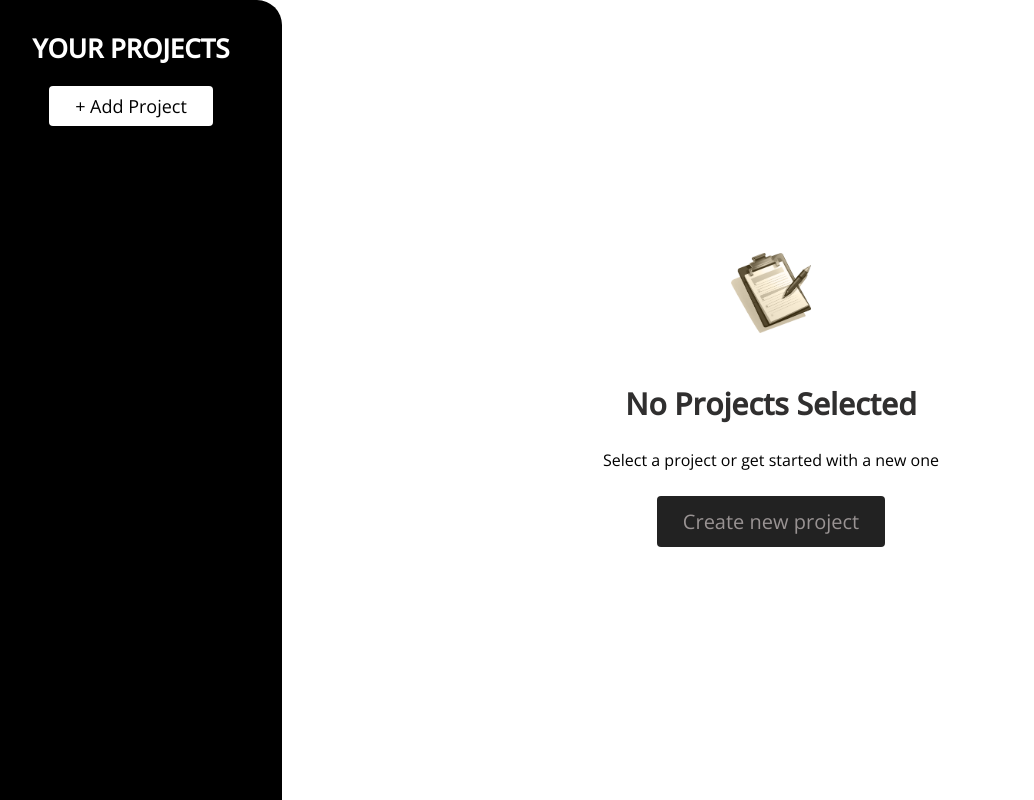
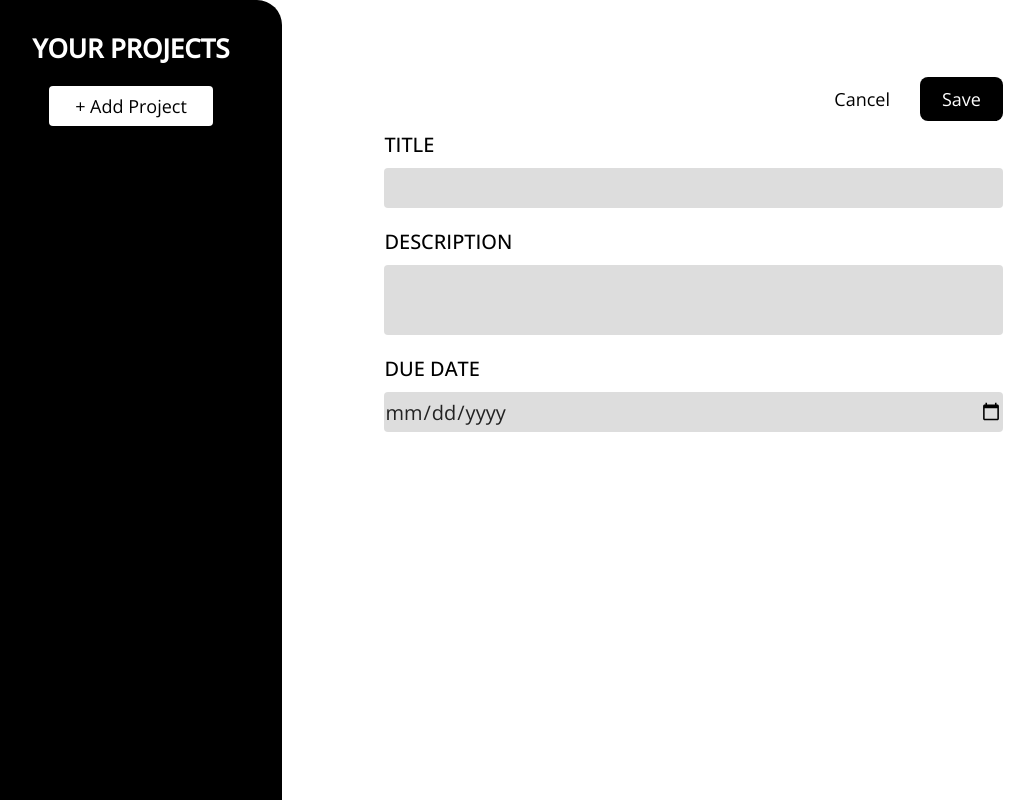
Before and after one commit to Danie3L/react-management-app, a React (Vite) app: page / in a window 1280 px wide. Both pictures are taken after a click on the button "+ Add Project". Shown: the whole page, without its empty margins (20-1054 px from the left). Built offline with nearby package versions, Linux system fonts and the light colour scheme.

Commit message:
feat: added logic for displaying correct view based on buttons interactions

```diff
--- a/src/App.tsx
+++ b/src/App.tsx
@@ -1,11 +1,19 @@
 import ProjectsMenu from './components/ProjectsMenu';
 import Home from './components/Home';
 import NewProjectForm from './components/NewProjectForm';
+import { useState } from 'react';
 function App() {
+  const [isNewProjectFormVisible, setIsNewProjectFormVisible] = useState(false);
   return (
     <>
-      <ProjectsMenu />
-      <Home />
+      <ProjectsMenu setIsNewProjectFormVisible={setIsNewProjectFormVisible} />
+      {isNewProjectFormVisible ? (
+        <NewProjectForm
+          setIsNewProjectFormVisible={setIsNewProjectFormVisible}
+        />
+      ) : (
+        <Home setIsNewProjectFormVisible={setIsNewProjectFormVisible} />
+      )}
     </>
   );
 }
--- a/src/components/Home.tsx
+++ b/src/components/Home.tsx
@@ -1,5 +1,8 @@
 import NoProjectsLogo from '../assets/no-projects.png';
-export default function Home() {
+type HomeProps = {
+  setIsNewProjectFormVisible: React.Dispatch<React.SetStateAction<boolean>>;
+};
+export default function Home({ setIsNewProjectFormVisible }: HomeProps) {
   return (
     <header className='header'>
       <img
@@ -11,7 +14,12 @@ export default function Home() {
       <p className='header-paragraph'>
         Select a project or get started with a new one
       </p>
-      <button className='header-button'>Create new project</button>
+      <button
+        onClick={() => setIsNewProjectFormVisible(true)}
+        className='header-button'
+      >
+        Create new project
+      </button>
     </header>
   );
 }
--- a/src/components/NewProjectForm.tsx
+++ b/src/components/NewProjectForm.tsx
@@ -1,10 +1,27 @@
-export default function NewProjectForm() {
+type NewProjectFormProps = {
+  setIsNewProjectFormVisible: React.Dispatch<React.SetStateAction<boolean>>;
+};
+export default function NewProjectForm({
+  setIsNewProjectFormVisible,
+}: NewProjectFormProps) {
+  function handleProjectSave() {
+    setIsNewProjectFormVisible(false);
+  }
   return (
     <section className='form-container'>
       <form className='form'>
         <div className='form-buttons-container'>
-          <button className='form-cancel-button'>Cancel</button>
-          <button className='form-submit-button' type='submit'>
+          <button
+            onClick={() => setIsNewProjectFormVisible(false)}
+            className='form-cancel-button'
+          >
+            Cancel
+          </button>
+          <button
+            onClick={handleProjectSave}
+            className='form-submit-button'
+            type='submit'
+          >
             Save
           </button>
         </div>
--- a/src/components/ProjectsMenu.tsx
+++ b/src/components/ProjectsMenu.tsx
@@ -1,8 +1,19 @@
-export default function ProjectsMenu() {
+type ProjectsMenuProps = {
+  setIsNewProjectFormVisible: React.Dispatch<React.SetStateAction<boolean>>;
+};
+
+export default function ProjectsMenu({
+  setIsNewProjectFormVisible,
+}: ProjectsMenuProps) {
   return (
     <section className='menu-section'>
       <h1 className='menu-heading'>Your Projects</h1>
-      <button className='menu-button'>+ Add Project</button>
+      <button
+        onClick={() => setIsNewProjectFormVisible(true)}
+        className='menu-button'
+      >
+        + Add Project
+      </button>
     </section>
   );
 }
```
